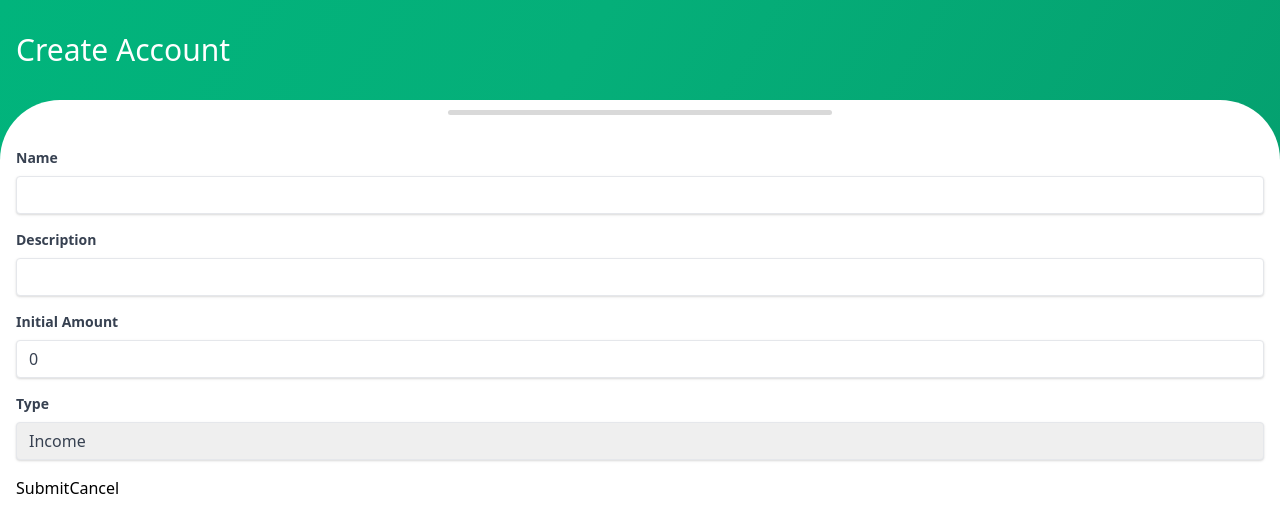
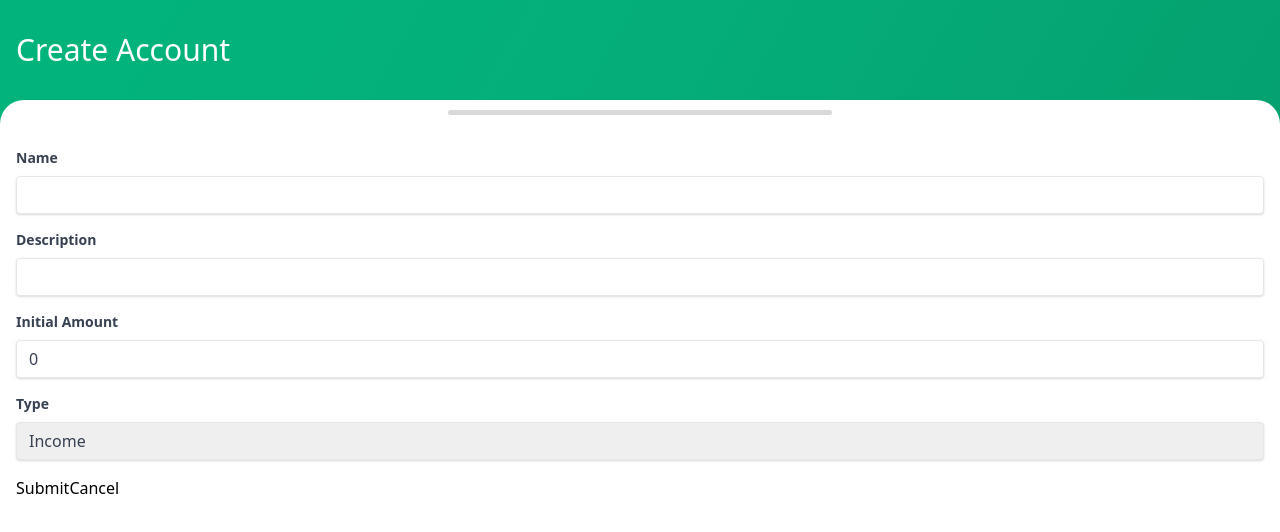
Before and after one commit to luisangellopez9731/money-keepit-ui, a React (Create React App) app: page /accounts/create in a window 1280 px wide. Shown: the top 532 px of the page. Built offline with nearby package versions, Linux system fonts and the light colour scheme.

Commit message:
fix card border, removing data provider

```diff
--- a/src/components/card/Card.tsx
+++ b/src/components/card/Card.tsx
@@ -3,10 +3,7 @@ import styles from "./card.module.css";
 
 export const Card: FC = ({ children }) => {
   return (
-    <div
-      className={`${styles.card} bg-white h-full pt-12 p-4`}
-      style={{ borderTopLeftRadius: 60, borderTopRightRadius: 60 }}
-    >
+    <div className={`${styles.card} bg-white h-full pt-12 p-4 rounded-t-3xl`}>
       {children}
     </div>
   );
--- a/src/components/card/card.module.css
+++ b/src/components/card/card.module.css
@@ -1,7 +1,7 @@
 .card {
   position: relative;
   transform: translateY(0);
-  animation: toTop .6s ease;
+  /* animation: toTop .6s ease; */
 }
 
 .card:before {
--- a/src/core/data-provider/DataProvider.ts
+++ /dev/null
@@ -1,7 +0,0 @@
-export interface DataProvider<T> {
-  getOne(id: string): T;
-  getAll(): T[];
-  create(data: T): string;
-  update(id: string, data: Partial<T>): T;
-  delete(id: string): boolean;
-}
--- a/src/core/data-provider/index.ts
+++ /dev/null
@@ -1 +0,0 @@
-export * from "./DataProvider";
```
